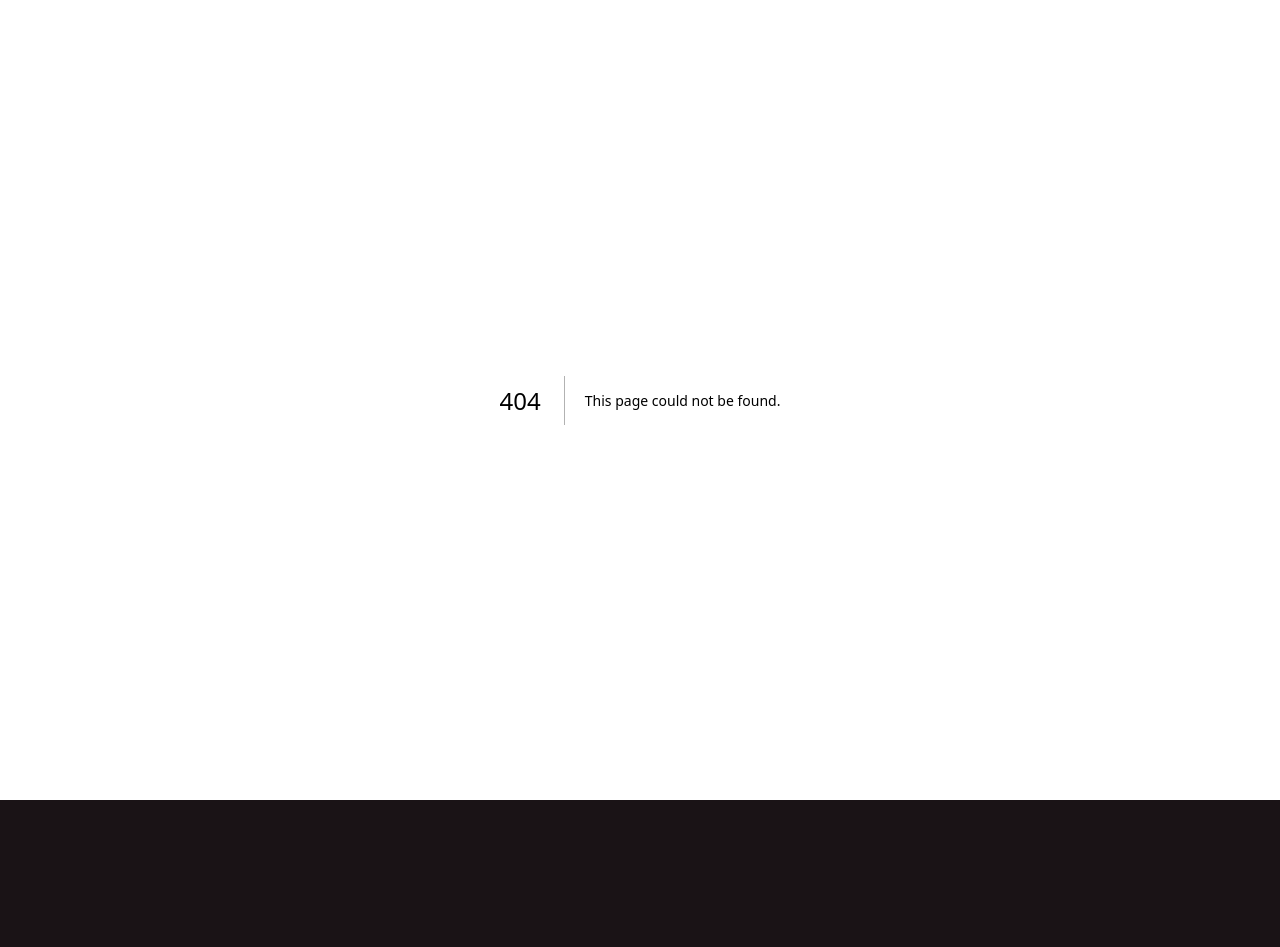
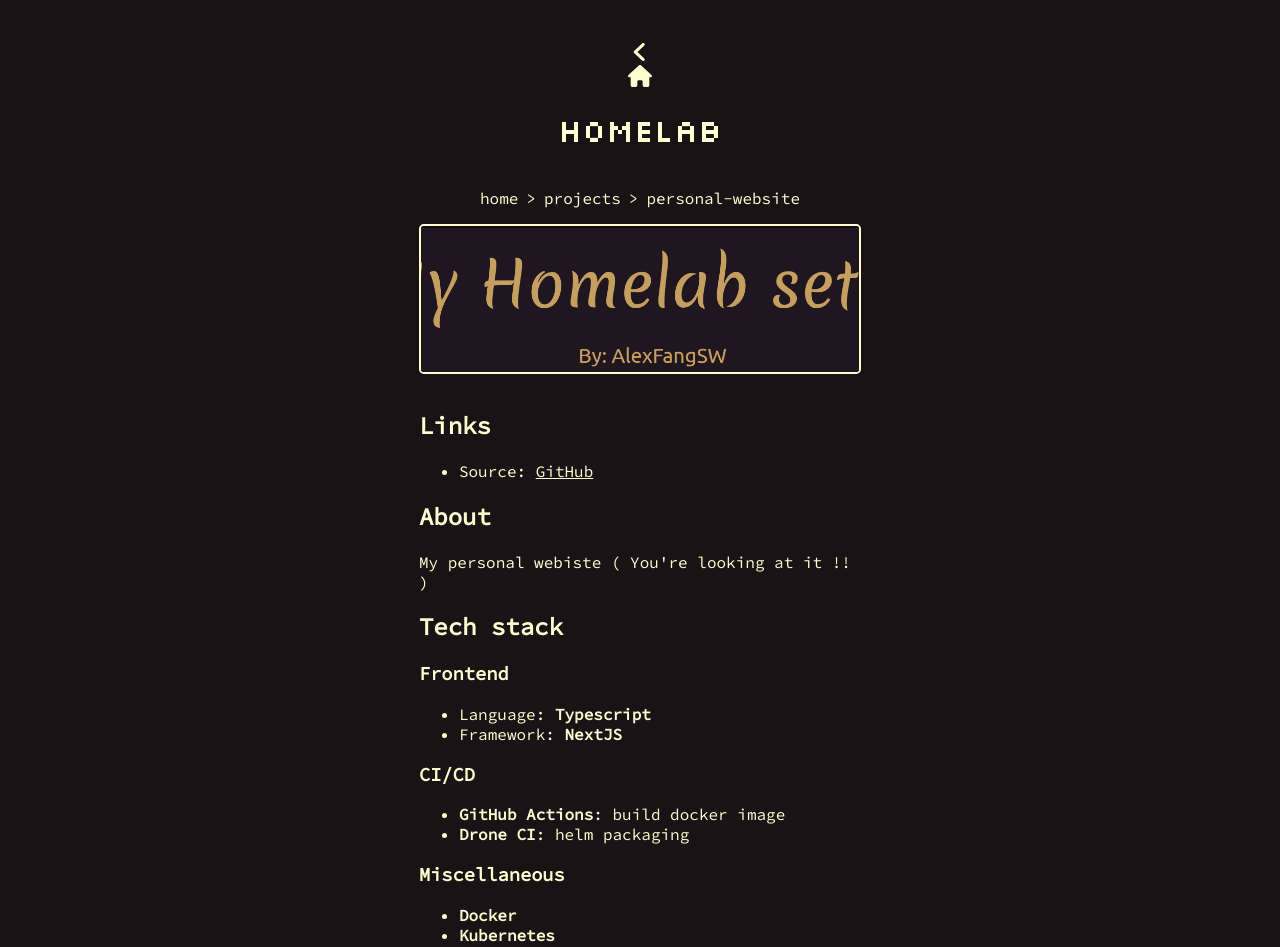
Before and after one commit to AlexFangSW/PersonalWebsite, a Next.js app: page /projects/personal-website in a window 1280 px wide. Before the commit this address had no page. Shown: the top 947 px of the page. Before the commit the page ends 800 px from the top, so only its background shows below. Built offline with nearby package versions, Linux system fonts and the light colour scheme.

Commit message:
feat(projects): personal website

```diff
--- a/src/app/(tabs)/projects/page.tsx
+++ b/src/app/(tabs)/projects/page.tsx
@@ -68,7 +68,7 @@ export default function Page() {
         <ProjectCard
           title="Personal Website"
           path="/projects/personal-website"
-          summary="My personal website ( You're looking at it ~ ) "
+          summary="My personal webiste ( You're looking at it !! )"
           image="/tree.png"
           tags={["Typescript", "NextJS"]}
         />
--- /dev/null
+++ b/src/app/(tabs)/projects/personal-website/page.module.css
@@ -0,0 +1,19 @@
+.content {
+  row-gap: 0.5rem;
+  column-gap: 0.5rem;
+  flex-direction: row;
+  flex-wrap: wrap;
+}
+
+.img_container {
+  position: relative;
+  width: 100%;
+}
+
+.warning {
+  color: var(--red);
+}
+
+.video {
+  border-width: 0px;
+}
--- /dev/null
+++ b/src/app/(tabs)/projects/personal-website/page.tsx
@@ -0,0 +1,111 @@
+import TabHeader from "@/components/TabHeader";
+import styles from "./page.module.css";
+
+function Links() {
+  return (
+    <>
+      <h2>Links</h2>
+      <ul>
+        <li>
+          <a
+            href="https://github.com/AlexFangSW/PersonalWebsite"
+            target="_blank"
+          >
+            Source: <u>GitHub</u>
+          </a>
+        </li>
+      </ul>
+    </>
+  );
+}
+
+function About() {
+  return (
+    <>
+      <h2>About</h2>
+      <p>My personal webiste ( You're looking at it !! )</p>
+    </>
+  );
+}
+
+function TechStack() {
+  return (
+    <>
+      <h2>Tech stack</h2>
+      <h3>Frontend</h3>
+      <ul>
+        <li>
+          Language: <strong>Typescript</strong>
+        </li>
+        <li>
+          Framework: <strong>NextJS</strong>
+        </li>
+      </ul>
+      <h3>CI/CD</h3>
+      <ul>
+        <li>
+          <strong>GitHub Actions</strong>: build docker image
+        </li>
+        <li>
+          <strong>Drone CI</strong>: helm packaging
+        </li>
+      </ul>
+      <h3>Miscellaneous</h3>
+      <ul>
+        <li>
+          <strong>Docker</strong>
+        </li>
+        <li>
+          <strong>Kubernetes</strong>
+        </li>
+        <li>
+          <strong>Helm</strong>
+        </li>
+      </ul>
+    </>
+  );
+}
+
+function Architecture() {
+  return (
+    <>
+      <h2>Architecture</h2>
+      <img
+        src="https://raw.githubusercontent.com/AlexFangSW/Typephoon_api/refs/heads/master/doc/pics/typing_game_design-Architecture.drawio.svg"
+        alt="Image"
+        width={"100%"}
+        style={{ objectFit: "contain" }}
+      />
+    </>
+  );
+}
+
+function Details() {
+  return (
+    <>
+      <h2>Details</h2>
+      <p>
+        For more details, please refer to the{" "}
+        <a
+          href="https://blog.alexfangsw.com/blogs/9/my-homelab-setup"
+          target="_blank"
+        >
+          <u>Blog Post</u>
+        </a>
+      </p>
+    </>
+  );
+}
+
+export default function Page() {
+  return (
+    <div className={`center-container tab-content-container`}>
+      <TabHeader title="Homelab" image="/homelab.png" />
+      <main className={`${styles.content} inner-content`}>
+        <Links />
+        <About />
+        <TechStack />
+      </main>
+    </div>
+  );
+}
```
